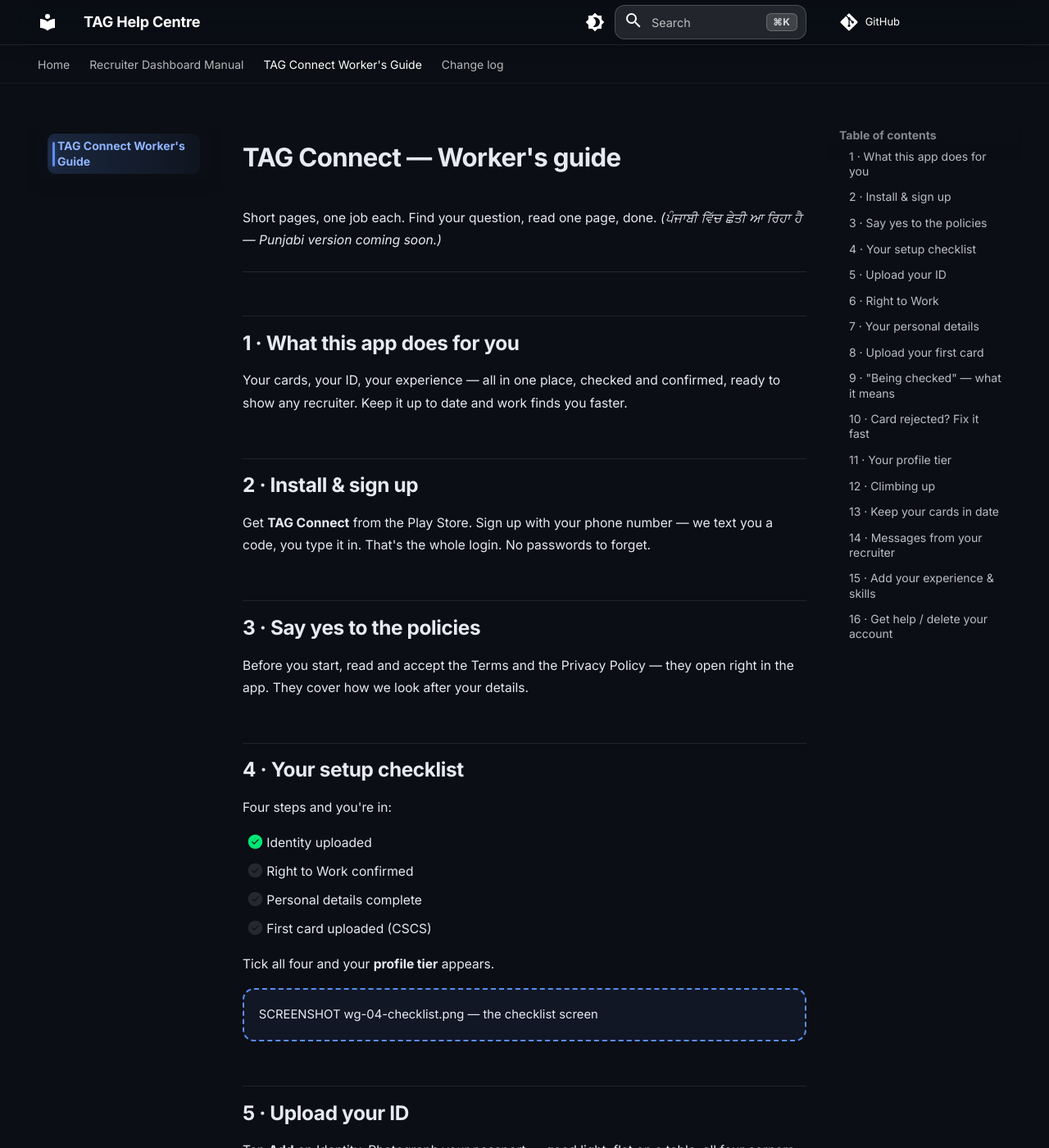
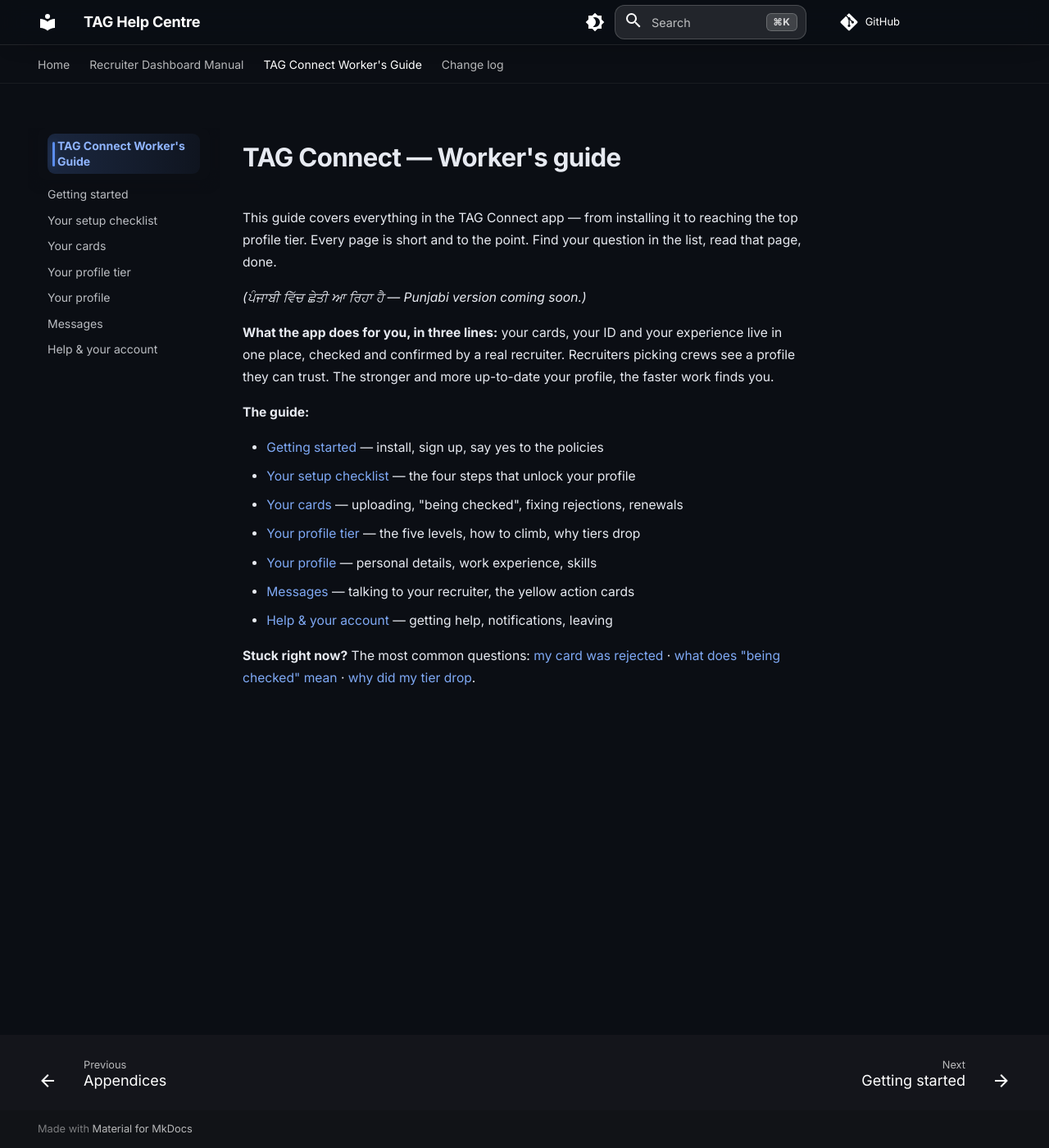
Before and after one commit to TAG-Construction-Ltd/product-manual, an MkDocs documentation site: the page built from docs/worker-guide/index.md, in a window 1280 px wide and 1400 px high. Shown: the whole window at 82% size. Built offline with MkDocs 1.6.1 and Material for MkDocs 9.7.7, drawn with Linux system fonts in a browser that asks for light colours; comment, search, counter and statistics services are not loaded; some of the changed text lies outside the part shown.

Commit message:
content: worker guide expanded to detailed 8-page section

```diff
--- a/docs/worker-guide/index.md
+++ b/docs/worker-guide/index.md
@@ -1,82 +1,19 @@
 # TAG Connect — Worker's guide
 
-Short pages, one job each. Find your question, read one page, done. *(ਪੰਜਾਬੀ ਵਿੱਚ ਛੇਤੀ ਆ ਰਿਹਾ ਹੈ — Punjabi version coming soon.)*
+This guide covers everything in the TAG Connect app — from installing it to reaching the top profile tier. Every page is short and to the point. Find your question in the list, read that page, done.
 
----
+*(ਪੰਜਾਬੀ ਵਿੱਚ ਛੇਤੀ ਆ ਰਿਹਾ ਹੈ — Punjabi version coming soon.)*
 
-## 1 · What this app does for you
+**What the app does for you, in three lines:** your cards, your ID and your experience live in one place, checked and confirmed by a real recruiter. Recruiters picking crews see a profile they can trust. The stronger and more up-to-date your profile, the faster work finds you.
 
-Your cards, your ID, your experience — all in one place, checked and confirmed, ready to show any recruiter. Keep it up to date and work finds you faster.
+**The guide:**
 
-## 2 · Install & sign up
+- [Getting started](getting-started.md) — install, sign up, say yes to the policies
+- [Your setup checklist](setup-checklist.md) — the four steps that unlock your profile
+- [Your cards](cards.md) — uploading, "being checked", fixing rejections, renewals
+- [Your profile tier](tier.md) — the five levels, how to climb, why tiers drop
+- [Your profile](profile.md) — personal details, work experience, skills
+- [Messages](messages.md) — talking to your recruiter, the yellow action cards
+- [Help & your account](help-account.md) — getting help, notifications, leaving
 
-Get **TAG Connect** from the Play Store. Sign up with your phone number — we text you a code, you type it in. That's the whole login. No passwords to forget.
-
-## 3 · Say yes to the policies
-
-Before you start, read and accept the Terms and the Privacy Policy — they open right in the app. They cover how we look after your details.
-
-## 4 · Your setup checklist
-
-Four steps and you're in:
-
-- [x] Identity uploaded
-- [ ] Right to Work confirmed
-- [ ] Personal details complete
-- [ ] First card uploaded (CSCS)
-
-Tick all four and your **profile tier** appears.
-
-<div class="screenshot-placeholder">SCREENSHOT wg-04-checklist.png — the checklist screen</div>
-
-## 5 · Upload your ID
-
-Tap **Add** on Identity. Photograph your passport — good light, flat on a table, all four corners in the shot.
-
-## 6 · Right to Work
-
-**UK or Irish?** Just tap **Confirm** — done. **Everyone else:** enter your share code from GOV.UK. Codes run out after a while — if yours is rejected, get a fresh one at gov.uk/prove-right-to-work.
-
-## 7 · Your personal details
-
-Address, National Insurance number, the basics. Two minutes, tap **Complete**.
-
-## 8 · Upload your first card
-
-Tap **Add** on First card and photograph your CSCS. The photo tips that stop rejections: **good light · flat on a table · whole card in frame · no glare**. Both sides if asked.
-
-<div class="screenshot-placeholder">SCREENSHOT wg-08-card-upload.png — the card photo screen with the frame guide</div>
-
-## 9 · "Being checked" — what it means
-
-A recruiter is confirming your document is real and readable. **Nothing more for you to do.** It usually takes about a day. When it clears, your tier moves.
-
-## 10 · Card rejected? Fix it fast
-
-The app tells you exactly why — usually the photo. Read the reason, retake (better light, flat, no glare), tap **Re-upload**. It goes straight back to be checked.
-
-<div class="screenshot-placeholder">SCREENSHOT wg-10-rejected.png — a rejected card with the reason and Re-upload button</div>
-
-## 11 · Your profile tier
-
-Five levels, bottom to top: **New Hand → Site Starter → Site Ready → Site Strong → Site Pro**. It's your profile's strength badge — recruiters see it when they're picking crews. Every strong profile starts at the bottom; verified cards move you up.
-
-## 12 · Climbing up
-
-What moves you: **verified cards** (especially a valid CSCS — nothing beats it), your **ID confirmed**, your **work experience** written in, your **skills** filled out. Each one your recruiter confirms pushes you higher.
-
-## 13 · Keep your cards in date
-
-A card that runs out drags your tier down — the app warns you before it happens. When you renew a card in real life, photograph and upload the new one straight away.
-
-## 14 · Messages from your recruiter
-
-Yellow cards in Messages are things to **do**, not just read — one big button takes you exactly where you need to go. Tap it, do it, done.
-
-## 15 · Add your experience & skills
-
-In your profile: add your past jobs (site, role, dates — three or more is the magic number) and a few lines about what you do. This is what pushes you to the top tier.
-
-## 16 · Get help / delete your account
-
-Questions: message support in the app or email **support@tagconstructionltd.co.uk**. Leaving: **Settings → Delete my account** — it explains what happens to your data before you confirm.
+**Stuck right now?** The most common questions: [my card was rejected](cards.md#rejected-fix-it-fast) · [what does "being checked" mean](cards.md#being-checked) · [why did my tier drop](tier.md#why-tiers-drop).
--- a/mkdocs.yml
+++ b/mkdocs.yml
@@ -79,5 +79,12 @@
       - "14. Glossary": recruiter/14-glossary.md
       - "Appendices": recruiter/15-appendices.md
   - TAG Connect Worker's Guide:
-      - "Worker's guide (all pages)": worker-guide/index.md
+      - "Start here": worker-guide/index.md
+      - "Getting started": worker-guide/getting-started.md
+      - "Your setup checklist": worker-guide/setup-checklist.md
+      - "Your cards": worker-guide/cards.md
+      - "Your profile tier": worker-guide/tier.md
+      - "Your profile": worker-guide/profile.md
+      - "Messages": worker-guide/messages.md
+      - "Help & your account": worker-guide/help-account.md
   - Change log: changelog.md
```
Also changed, not shown: docs/changelog.md (+1 -1 lines), docs/worker-guide/cards.md (added, +55 -0 lines), docs/worker-guide/getting-started.md (added, +31 -0 lines), docs/worker-guide/help-account.md (added, +27 -0 lines), docs/worker-guide/messages.md (added, +27 -0 lines), docs/worker-guide/profile.md (added, +31 -0 lines), docs/worker-guide/setup-checklist.md (added, +40 -0 lines), docs/worker-guide/tier.md (added, +43 -0 lines).
